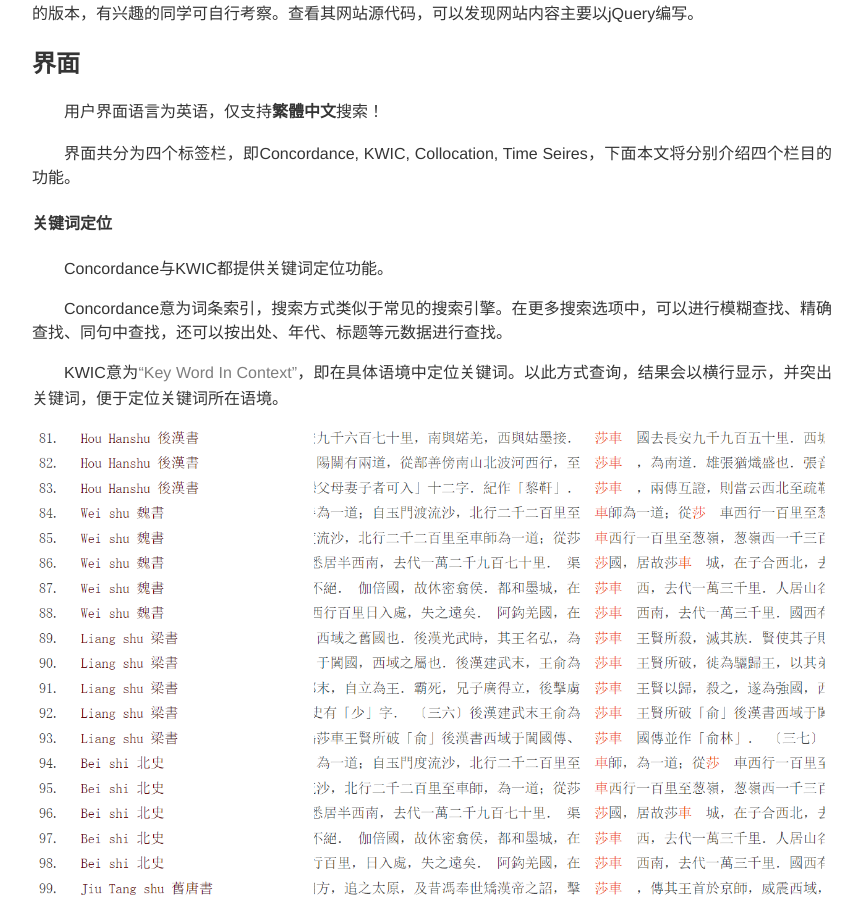
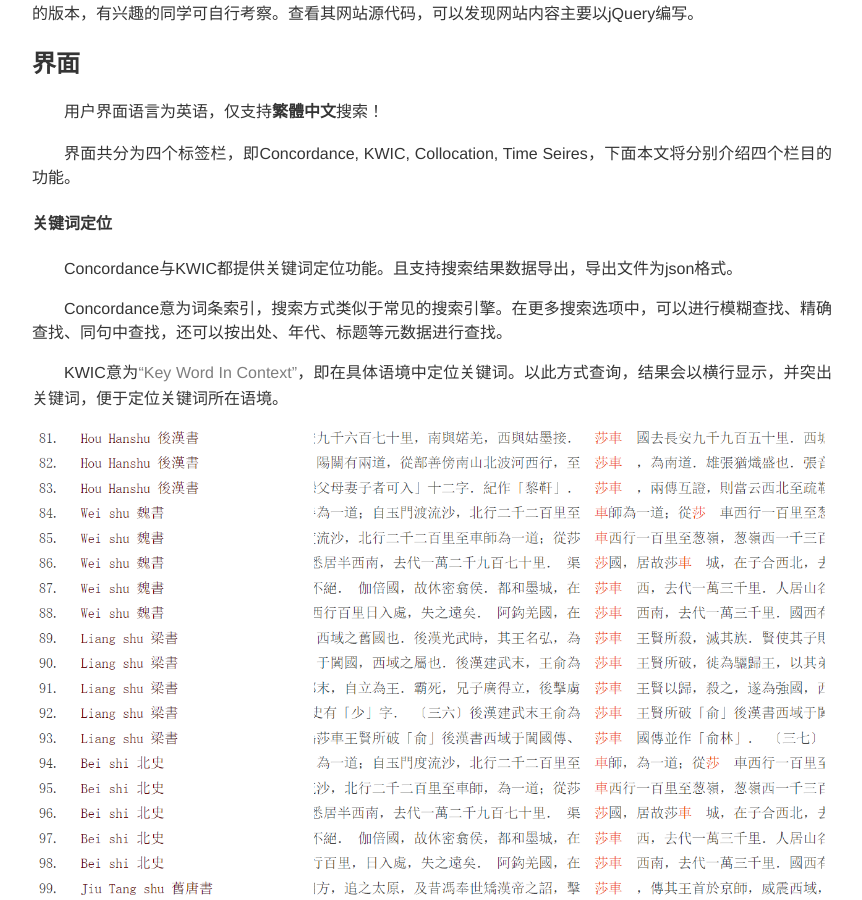
Before and after one commit to DHHD2022/DHHD2022.GitHub.io, a Jekyll site: the page built from dh_blog/_posts/2022-04-28-二十四史语料库（芝加哥大学）介绍.md, in a window 1280 px wide and 900 px high, scrolled down 585 px. Shown: the whole window, without its empty margins (208-1070 px from the left). Built offline with Jekyll 4.4.1, drawn with Linux system fonts in a browser that asks for light colours.

Commit message:
Update 2022-04-28-二十四史语料库（芝加哥大学）介绍.md

```diff
--- a/dh_blog/_posts/2022-04-28-二十四史语料库（芝加哥大学）介绍.md
+++ b/dh_blog/_posts/2022-04-28-二十四史语料库（芝加哥大学）介绍.md
@@ -24,7 +24,7 @@ Chinese Histories (Beta)语料库，由芝加哥大学[Textual Optics Lab](https
 界面共分为四个标签栏，即Concordance, KWIC, Collocation, Time Seires，下面本文将分别介绍四个栏目的功能。
 
 #### 关键词定位
-Concordance与KWIC都提供关键词定位功能。
+Concordance与KWIC都提供关键词定位功能。且支持搜索结果数据导出，导出文件为json格式。
 
 Concordance意为词条索引，搜索方式类似于常见的搜索引擎。在更多搜索选项中，可以进行模糊查找、精确查找、同句中查找，还可以按出处、年代、标题等元数据进行查找。
 
```
